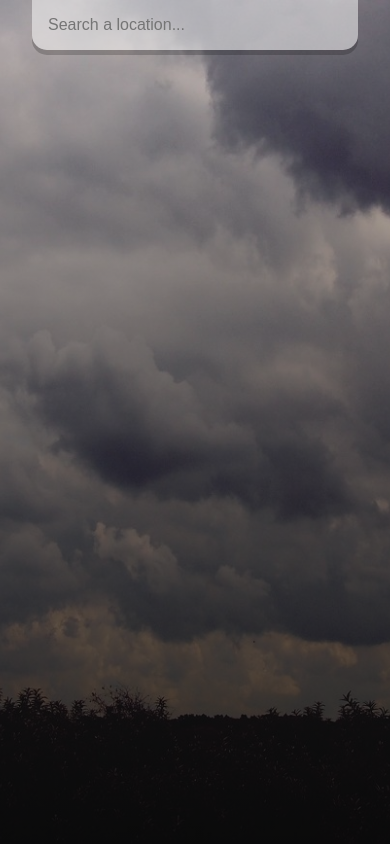
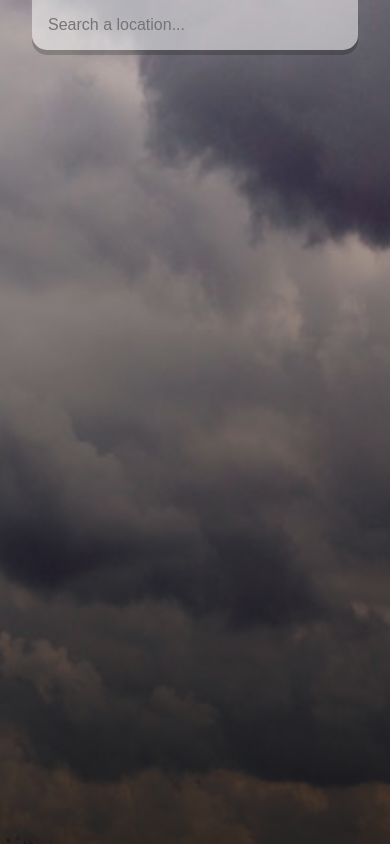
Before and after one commit to julietamullen/weather-app, a React (Create React App) app: page / in a window 390 px wide. Built offline with nearby package versions, Linux system fonts and the light colour scheme.

Commit message:
Add files via upload

```diff
--- a/src/index.css
+++ b/src/index.css
@@ -13,7 +13,6 @@ body {
   background-size: cover;
   background-position: bottom;
   transition: 0.4s ease-out;
-  background-repeat: no-repeat;
 }
 
 .App.warm {
@@ -21,7 +20,6 @@ body {
   background-size: cover;
   background-position: bottom;
   transition: 0.4s ease-out;
-  background-repeat: no-repeat;
 }
 
 .App.cold {
@@ -29,7 +27,6 @@ body {
   background-size: cover;
   background-position: bottom;
   transition: 0.4s ease-out;
-  background-repeat: no-repeat;
 }
 main {
   height: 100vh;
@@ -102,3 +99,29 @@ section {
   color: #FFF;
   text-shadow: 2px 2px 2px rgba(77, 77, 77, 0.75);
 }
+
+@media (max-width: 600px) {
+  .App {
+    background-image: url("./assets/cloudy-mobile.jpg");
+    background-size: cover;
+    background-position: center center;
+    transition: 0.4s ease-out;
+    background-repeat: no-repeat;
+  }
+
+  .App.warm {
+    background-image: url('./assets/warm-mobile.jpg');
+    background-size: cover;
+    background-position: center center;
+    transition: 0.4s ease-out;
+    background-repeat: no-repeat;
+  }
+
+  .App.cold {
+    background-image: url('./assets/cold-mobile.jpg');
+    background-size: cover;
+    background-position: center center;
+    transition: 0.4s ease-out;
+    background-repeat: no-repeat;
+  }
+  }
```
